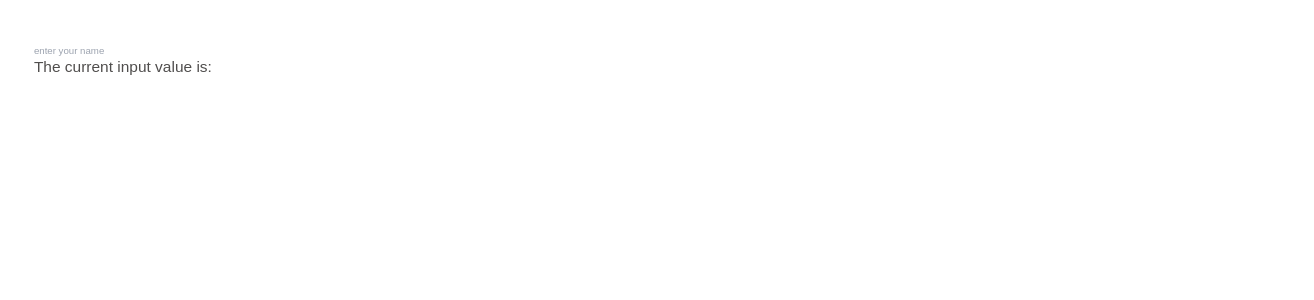
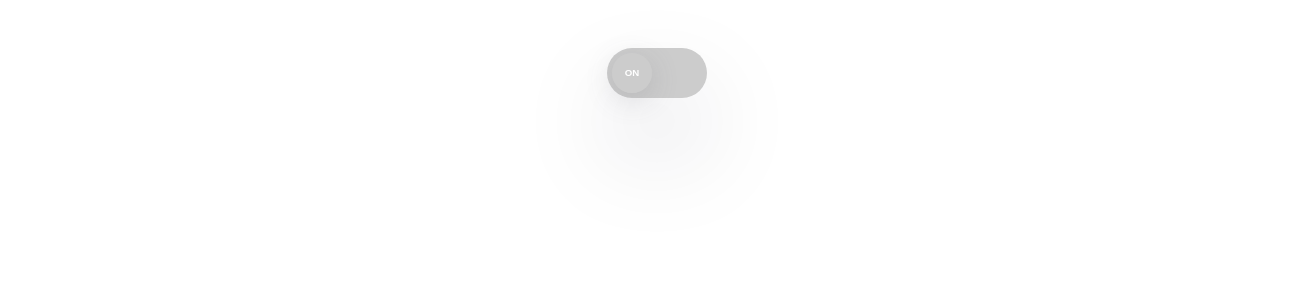
Before and after one commit to Meraj-Uddin-Malik/Complete-ReactJS, a React (Vite) app: page / in a window 1280 px wide. Shown: the top 300 px of the page, 1314 px wide, since content can reach past the window. Built offline with nearby package versions, Linux system fonts and the light colour scheme.

Commit message:
Refactor App component to use ToggleSwitch; remove LiftingState component and add Toggle.css for styling

```diff
--- a/src/App.jsx
+++ b/src/App.jsx
@@ -1,10 +1,9 @@
-import { LiftingState } from "./components/LiftStateUp";
+import ToggleSwitch from "./components/Projects/ToggleSwitch/ToggleSwitch";
 
 function App() {
   return (
     <section className="container">
-
-      <LiftingState />
+      <ToggleSwitch />
     </section>
   );
 }
--- /dev/null
+++ b/src/components/Projects/ToggleSwitch/Toggle.css
@@ -0,0 +1,54 @@
+body {
+  width: 100%;
+  height: 100vh;
+  display: flex;
+  justify-content: center;
+}
+
+.toggle-switch {
+  width: 100px;
+  height: 50px;
+  border-radius: 25px;
+  background-color: #ccc;
+  position: relative;
+  cursor: pointer;
+  padding: 5px;
+  margin-top: 5rem;
+  box-shadow: rgba(17, 12, 46, 0.15) 0px 48px 100px 0px;
+}
+
+.switch {
+  width: 40px;
+  height: 40px;
+  border-radius: 20px;
+  display: flex;
+  align-items: center;
+  justify-content: center;
+  color: white;
+  font-weight: bold;
+  position: absolute;
+  top: 5px;
+  left: 5px;
+  transition: transform 0.3s linear, background-color 0.3s linear;
+  border: 0.2rem solid #ccc;
+  box-shadow: rgba(100, 100, 111, 0.2) 0px 7px 29px 0px;
+}
+
+.on {
+  background-color: #4caf50;
+  transform: translateX(50px);
+  -webkit-transform: translateX(50px);
+  -moz-transform: translateX(50px);
+  -ms-transform: translateX(50px);
+  -o-transform: translateX(50px);
+}
+
+.off {
+  background-color: #f44336;
+  transform: translateX(0);
+}
+
+.switch-state {
+  margin: 0 10px;
+  text-transform: uppercase;
+}
--- a/src/components/Projects/ToggleSwitch/ToggleSwitch.jsx
+++ b/src/components/Projects/ToggleSwitch/ToggleSwitch.jsx
@@ -1,16 +1,14 @@
 import { useState } from "react";
-import "../../EV.css";
+import "./Toggle.css";
 
 export default function ToggleSwitch() {
-  const [isOn, setIsOn] = useState(false);
-
-  const bgColor = isOn ? "green" : "yellow";
+  const [isOn, setIsOn] = useState(true);
 
   return (
-    <div className="main-div"
-      style={{ backgroundColor: bgColor, minHeight: "100vh", padding: "20px" }}
-    >
-      <button onClick={() => setIsOn(!isOn)}>{isOn ? "ON" : "OFF"}</button>
+    <div className="toggle-switch">
+      <div className="switch">
+        <span className="swtich-state">{isOn? "ON": "OFF"}</span>
+      </div>
     </div>
   );
 }
```
Also changed, not shown: src/components/ReactHooks/useState/UseStatePractice_03.jsx (renamed from src/components/ReactHooks/useState/UseStatePractice_04.jsx).
